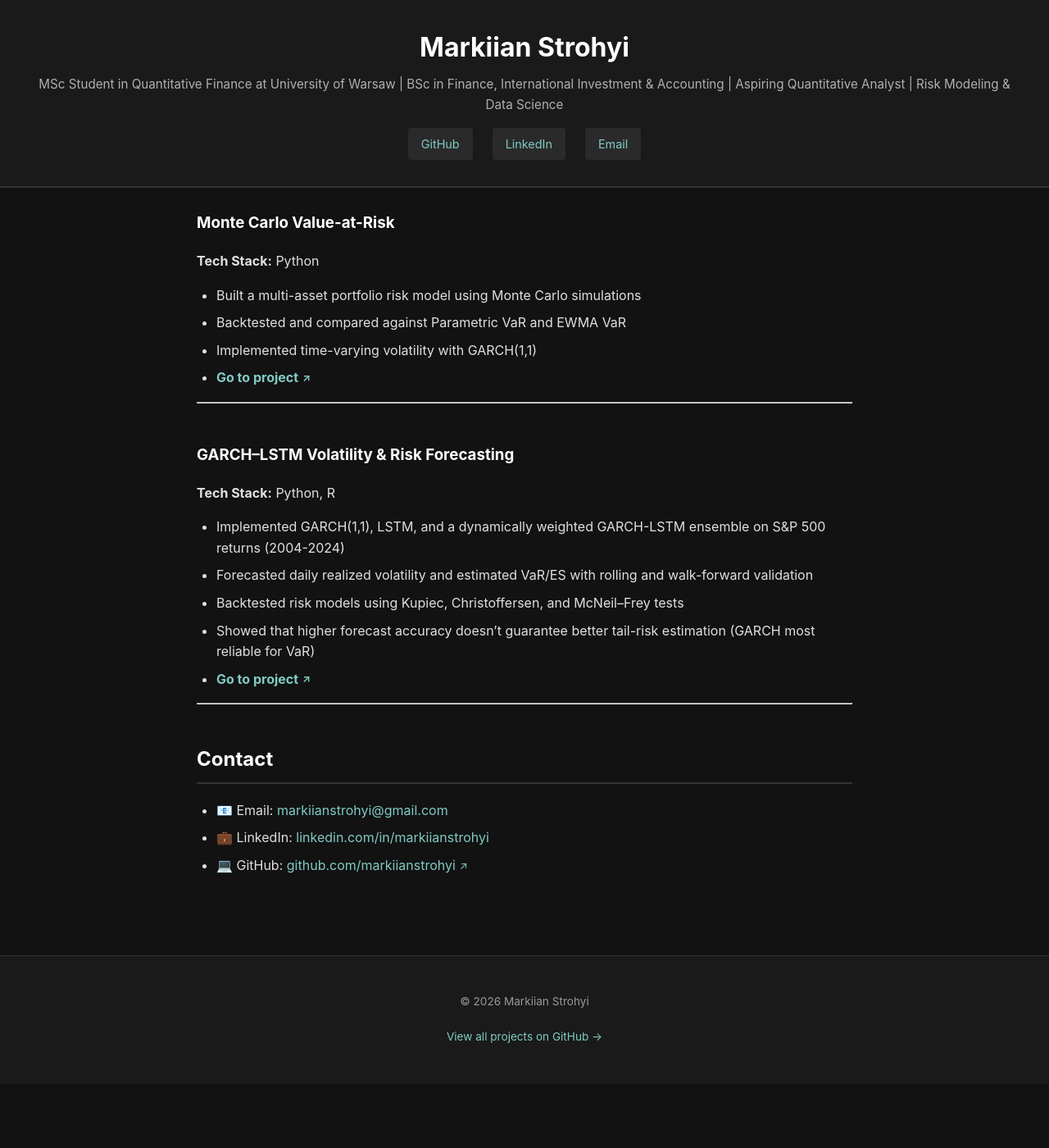
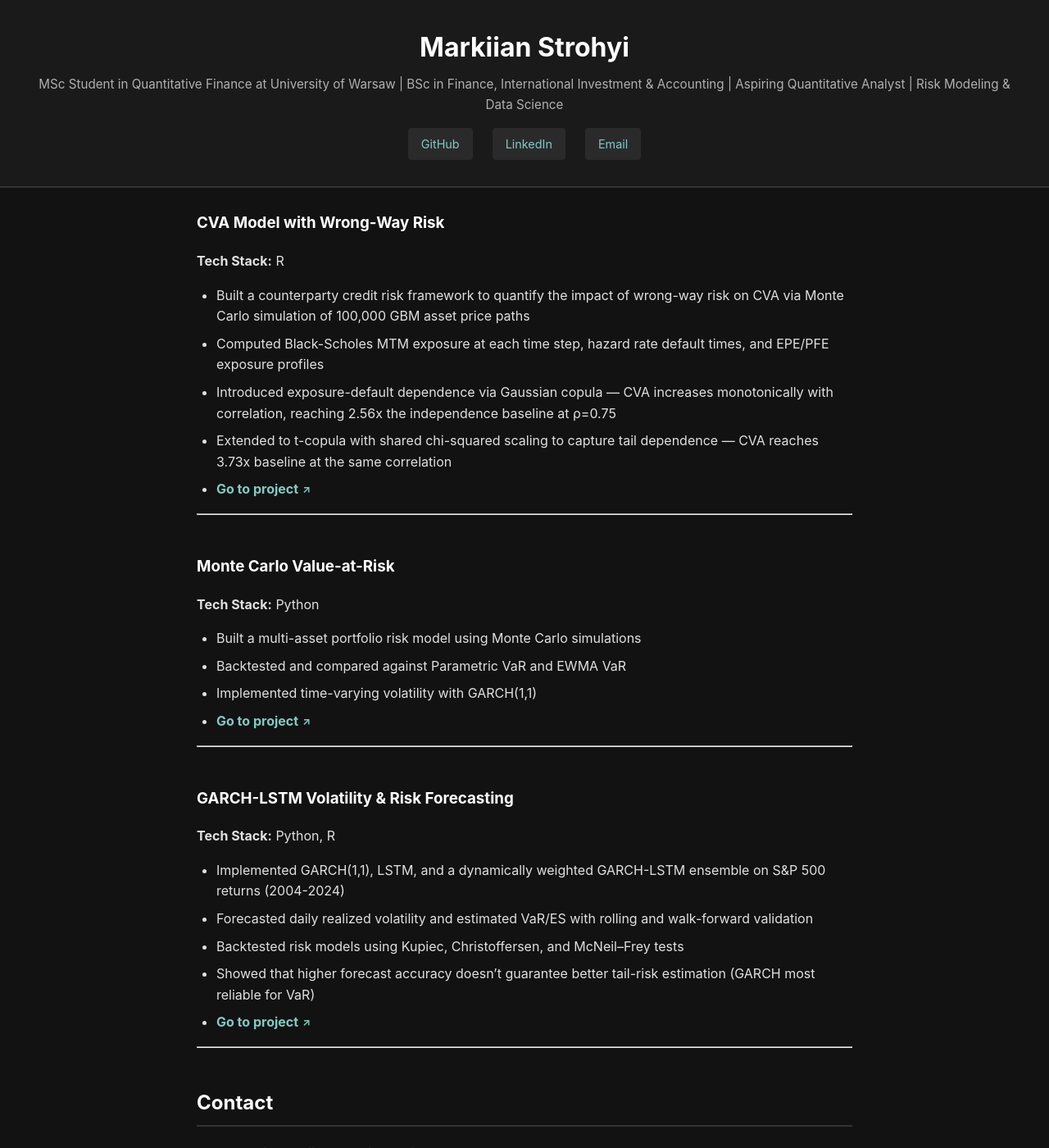
Before and after one commit to markiianstrohyi/markiianstrohyi.github.io, a Jekyll site: the page built from index.md, in a window 1280 px wide and 1400 px high, scrolled down 462 px. Shown: the whole window at 82% size. Built offline with Jekyll 4.4.1, drawn with Linux system fonts in a browser that asks for light colours; before the commit the page ends 1784 px from its top, so only the background shows below that.

Commit message:
updated index and readme

```diff
--- a/index.md
+++ b/index.md
@@ -15,6 +15,16 @@ title: Portfolio
 ## Projects
 **[View all projects](https://github.com/markiianstrohyi/markiianstrohyi.github.io/tree/main/projects)**
 
+### CVA Model with Wrong-Way Risk
+**Tech Stack:** R
+- Built a counterparty credit risk framework to quantify the impact of wrong-way risk on CVA via Monte Carlo simulation of 100,000 GBM asset price paths
+- Computed Black-Scholes MTM exposure at each time step, hazard rate default times, and EPE/PFE exposure profiles
+- Introduced exposure-default dependence via Gaussian copula — CVA increases monotonically with correlation, reaching 2.56x the independence baseline at ρ=0.75
+- Extended to t-copula with shared chi-squared scaling to capture tail dependence — CVA reaches 3.73x baseline at the same correlation
+- **[Go to project](https://github.com/markiianstrohyi/markiianstrohyi.github.io/tree/main/projects/WWR-CVA)**
+
+---
+
 ### Monte Carlo Value-at-Risk
 **Tech Stack:** Python
 - Built a multi-asset portfolio risk model using Monte Carlo simulations
@@ -24,7 +34,7 @@ title: Portfolio
 
 ---
 
-### GARCH–LSTM Volatility & Risk Forecasting
+### GARCH-LSTM Volatility & Risk Forecasting
 **Tech Stack:** Python, R
 - Implemented GARCH(1,1), LSTM, and a dynamically weighted GARCH-LSTM ensemble on S&P 500 returns (2004-2024)
 - Forecasted daily realized volatility and estimated VaR/ES with rolling and walk-forward validation
```
Also changed, not shown: README.md.
